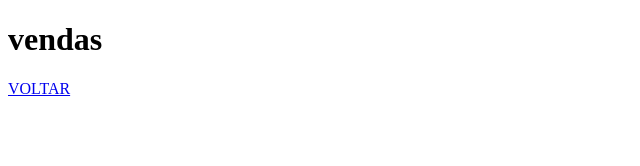
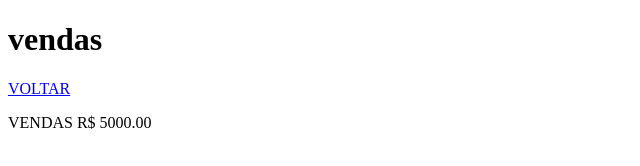
Before and after one commit to CarlosHenrique2118/aulagithub, a plain HTML site: page vendas.html in a window 1280 px wide. Shown: the whole page, without its empty margins (0-640 px from the left). Drawn offline with Linux system fonts and the light colour scheme.

Commit message:
valor vendas

```diff
--- a/vendas.html
+++ b/vendas.html
@@ -9,5 +9,6 @@
 <body>
     <h1>vendas</h1>
     <a href="index.html">VOLTAR</a>
+    <p>VENDAS R$ 5000.00</p>
 </body>
 </html>
```
